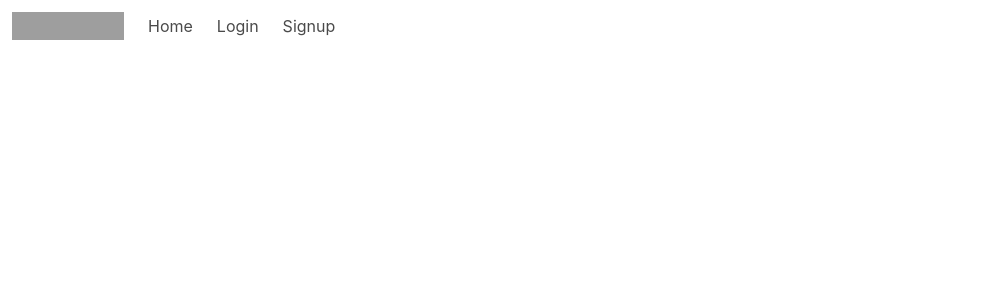
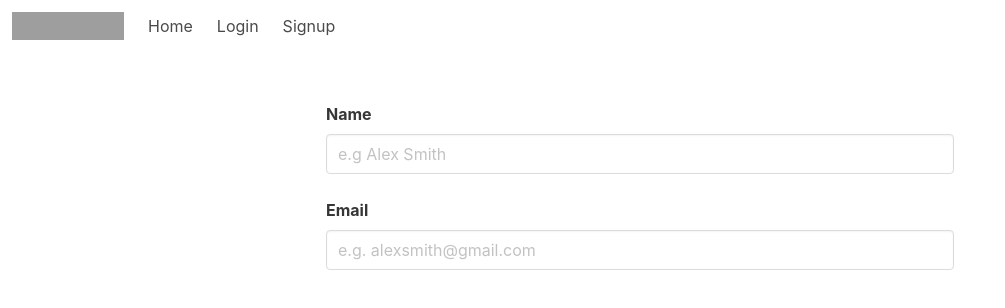
Before and after one commit to tinycarol/m3-lab-bulma-components, a React (Create React App) app: page / in a window 1280 px wide. Shown: the top 308 px of the page, without its empty margins (0-1005 px from the left). Built offline with nearby package versions, Linux system fonts and the light colour scheme; grey boxes are pictures that could not be loaded.

Commit message:
Iteration 2 done

```diff
--- a/src/App.js
+++ b/src/App.js
@@ -1,9 +1,18 @@
 import './App.scss';
 import Navbar from './components/navbar/Navbar';
+import FormField from './components/formfield/FormField.js';
 
 function App() {
   return (
-    <Navbar />
+    <div>
+      <Navbar />
+
+      <div className='form'>
+      <FormField label="Name" type="text" placeholder="e.g Alex Smith" />
+      <FormField label="Email" type="email" placeholder="e.g. alexsmith@gmail.com" />
+      </div>
+    </div>
+
   );
 }
 
--- a/src/App.scss
+++ b/src/App.scss
@@ -0,0 +1,3 @@
+.form {
+  margin-top: 50px;
+}
--- /dev/null
+++ b/src/components/formfield/FormField.js
@@ -0,0 +1,16 @@
+const FormField = ({label, type, placeholder}) => {
+  return (
+    <div className="columns">
+      <div className="column is-half is-offset-one-quarter">
+        <div className="field">
+          <label className="label">{label}</label>
+          <div className="control">
+            <input className="input" type={type} placeholder={placeholder} />
+          </div>
+        </div>
+      </div>
+    </div>
+  )
+}
+
+export default FormField;
```
Also changed, not shown: src/components/formfield/FormField.scss (added).
